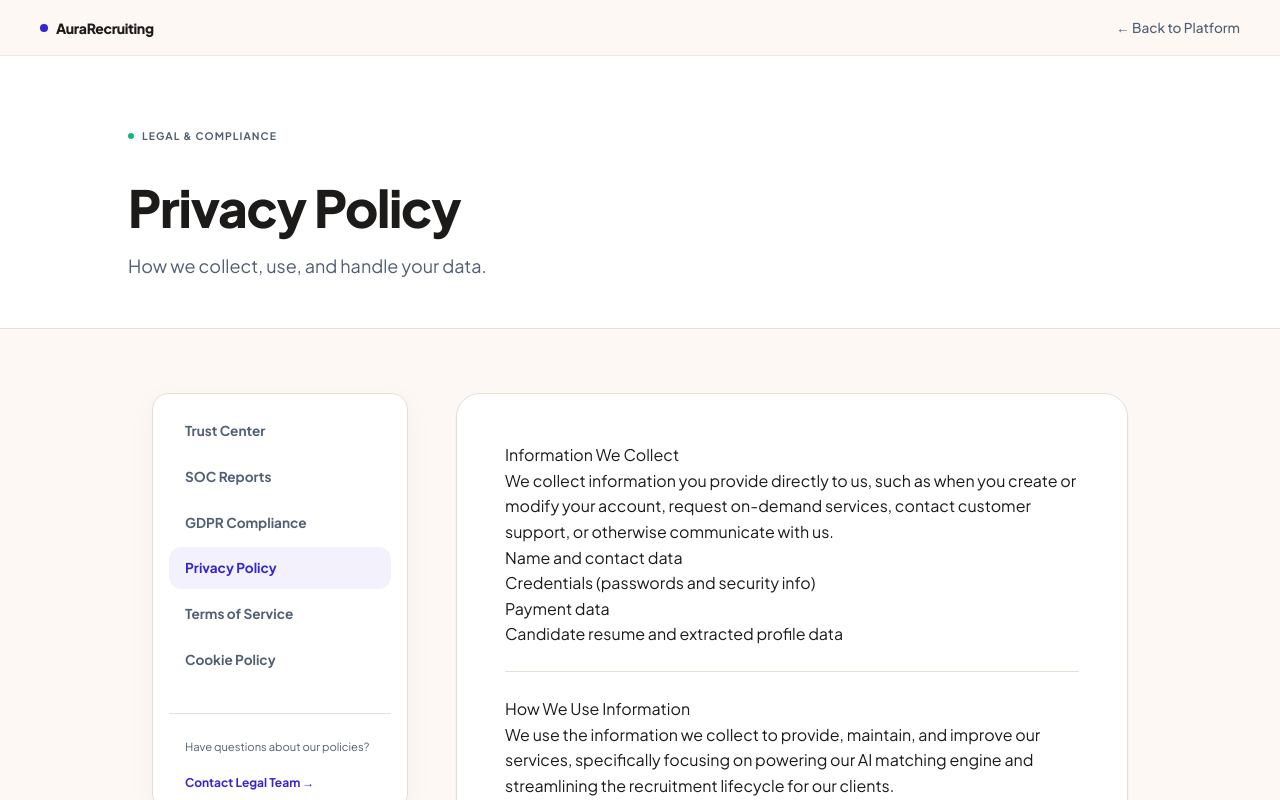
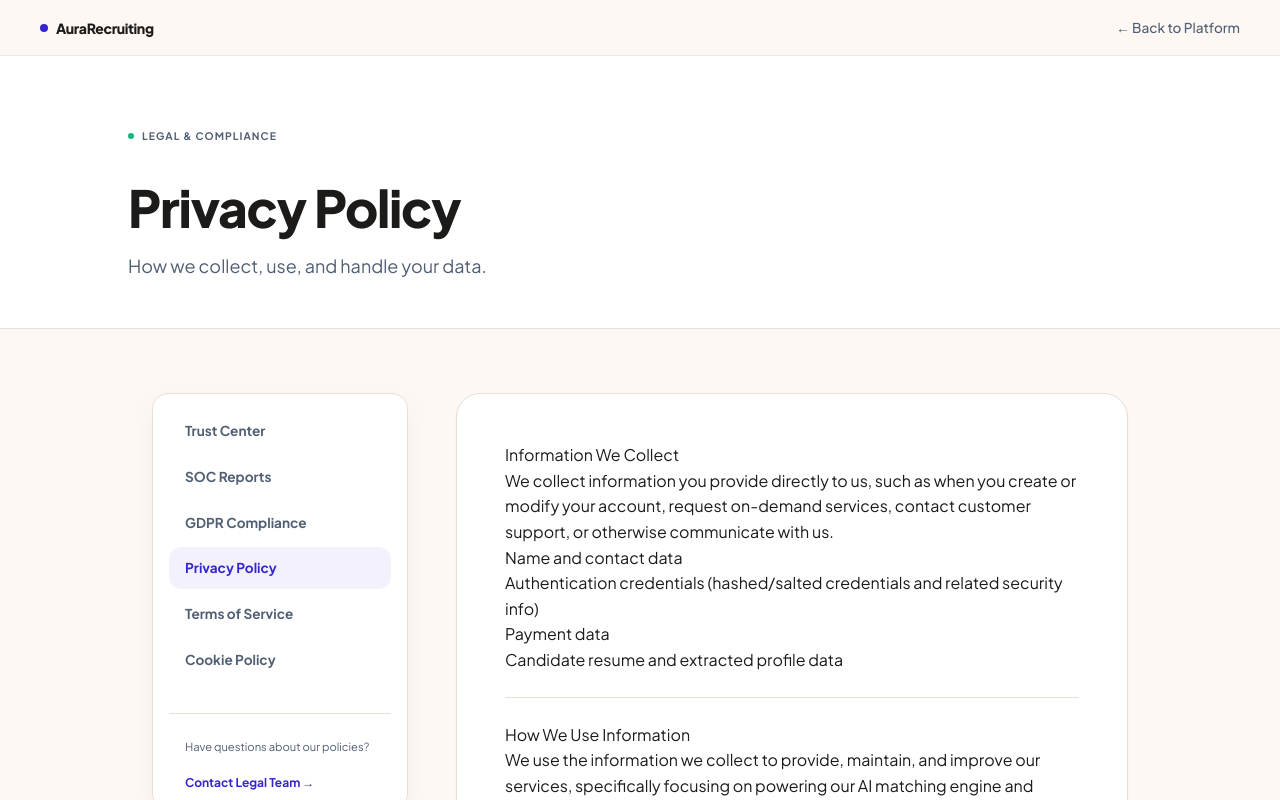
Before and after one commit to thotagowthami-ai/rportal, a Next.js app in the folder frontend/: page /privacy in a window 1280 px wide. Shown: the top 800 px of the page. Built offline with nearby package versions, Linux system fonts and the light colour scheme; no server answers.

Commit message:
fix(frontend): reword credentials collection in privacy policy to clarify only hashed credentials are stored

```diff
--- a/frontend/app/privacy/page.tsx
+++ b/frontend/app/privacy/page.tsx
@@ -16,7 +16,7 @@ export default function PrivacyPolicy() {
           </p>
           <ul>
             <li>Name and contact data</li>
-            <li>Credentials (passwords and security info)</li>
+            <li>Authentication credentials (hashed/salted credentials and related security info)</li>
             <li>Payment data</li>
             <li>Candidate resume and extracted profile data</li>
           </ul>
```
